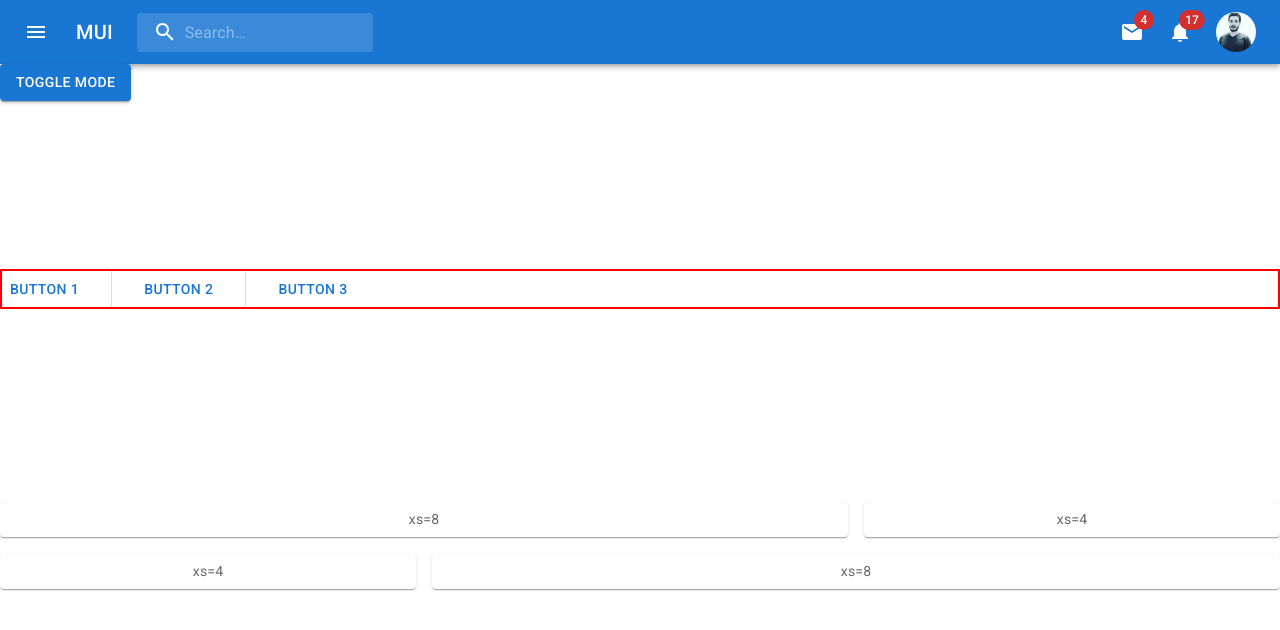
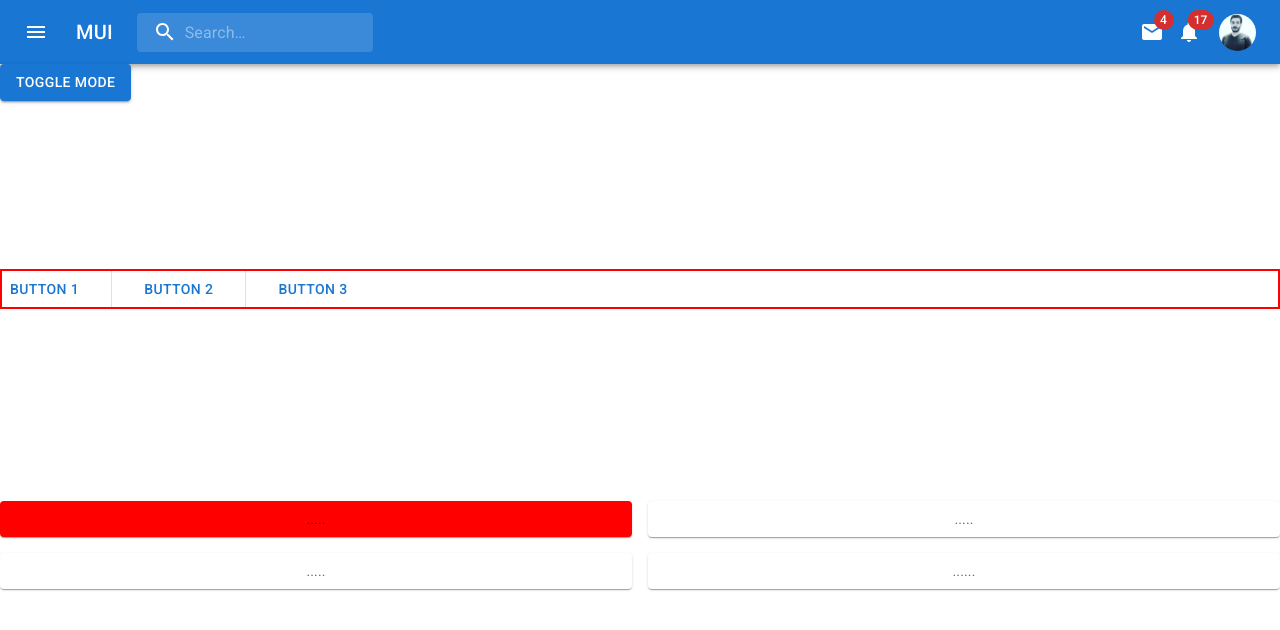
Before and after one commit to housamhegazy/react-level4-MUI, a React (Create React App) app: page / in a window 1280 px wide. Shown: the top 630 px of the page. Built offline with nearby package versions, Linux system fonts and the light colour scheme.

Commit message:
fffffffffffffffff

```diff
--- a/src/App.js
+++ b/src/App.js
@@ -8,16 +8,16 @@ import {
   Divider,
   Paper,
 } from "@mui/material";
-import Grid from '@mui/material/Unstable_Grid2';
+import Grid from "@mui/material/Unstable_Grid2";
 import getDesignTokens from "./styles/MuTheme";
 import Appbar from "components/AppBar";
-import { styled } from '@mui/material/styles';
+import { styled } from "@mui/material/styles";
 
 const Item = styled(Paper)(({ theme }) => ({
-  backgroundColor: theme.palette.mode === 'dark' ? '#1A2027' : '#fff',
+  backgroundColor: theme.palette.mode === "dark" ? "#1A2027" : "#fff",
   ...theme.typography.body2,
   padding: theme.spacing(1),
-  textAlign: 'center',
+  textAlign: "center",
   color: theme.palette.text.secondary,
 }));
 function App() {
@@ -50,14 +50,14 @@ function App() {
           toggle mode
         </Button>
 
-        <br/>
-        <br/>
-        <br/>
-        <br/>
-        <br/>
-        <br/>
-        <br/>
-        <br/>
+        <br />
+        <br />
+        <br />
+        <br />
+        <br />
+        <br />
+        <br />
+        <br />
         <Stack
           divider={<Divider orientation="vertical" flexItem />}
           sx={{ border: "2px solid red" }}
@@ -69,42 +69,29 @@ function App() {
           <Button>Button 3</Button>
         </Stack>
 
-
-        <br/>
-        <br/>
-        <br/>
-        <br/>
-        <br/>
-        <br/>
-        <br/>
-        <br/>
+        <br />
+        <br />
+        <br />
+        <br />
+        <br />
+        <br />
+        <br />
+        <br />
 
         <Grid container spacing={2} disableEqualOverflow>
-        <Grid xs={8}>
-          <Item>xs=8</Item>
+          <Grid xs={12} sm={6}>
+            <Item sx={{bgcolor:{md:"red"}}}>.....</Item>
+          </Grid>
+          <Grid xs={12} sm={6}>
+            <Item>.....</Item>
+          </Grid>
+          <Grid xs={12} sm={6}>
+            <Item>.....</Item>
+          </Grid>
+          <Grid xs={12} sm={6}>
+            <Item>......</Item>
+          </Grid>
         </Grid>
-        <Grid xs={4}>
-          <Item>xs=4</Item>
-        </Grid>
-        <Grid xs={4}>
-          <Item>xs=4</Item>
-        </Grid>
-        <Grid xs={8}>
-          <Item>xs=8</Item>
-        </Grid>
-      </Grid>
-
-
-
-
-
-
-
-
-
-
-
-
       </div>
     </ThemeProvider>
   );
--- a/src/components/AppBar.jsx
+++ b/src/components/AppBar.jsx
@@ -166,8 +166,8 @@ export default function Appbar() {
             />
           </Search>
           <Box sx={{ flexGrow: 1 }} />
-          <Box sx={{ display: { xs: "none", md: "flex" } }}>
-            <IconButton
+          <Box sx={{ display: { xs: "none", md: "flex",alignItems:"center" } }}>
+            <IconButton sx={{width:"37px",height:"37px"}}
               size="large"
               aria-label="show 4 new mails"
               color="inherit"
@@ -176,7 +176,7 @@ export default function Appbar() {
                 <MailIcon />
               </Badge>
             </IconButton>
-            <IconButton
+            <IconButton sx={{width:"37px",height:"37px"}}
               size="large"
               aria-label="show 17 new notifications"
               color="inherit"
@@ -196,7 +196,7 @@ export default function Appbar() {
               aria-haspopup="true"
               color="inherit"
             >
-              <Avatar alt="housam" src="./images\housam.jpg" />
+              <Avatar sx={{width:"37px",height:"37px"}} alt="housam" src="./images\housam.jpg" />
             </IconButton>
           </Box>
           <Box sx={{ display: { xs: "flex", md: "none" } }}>
```
